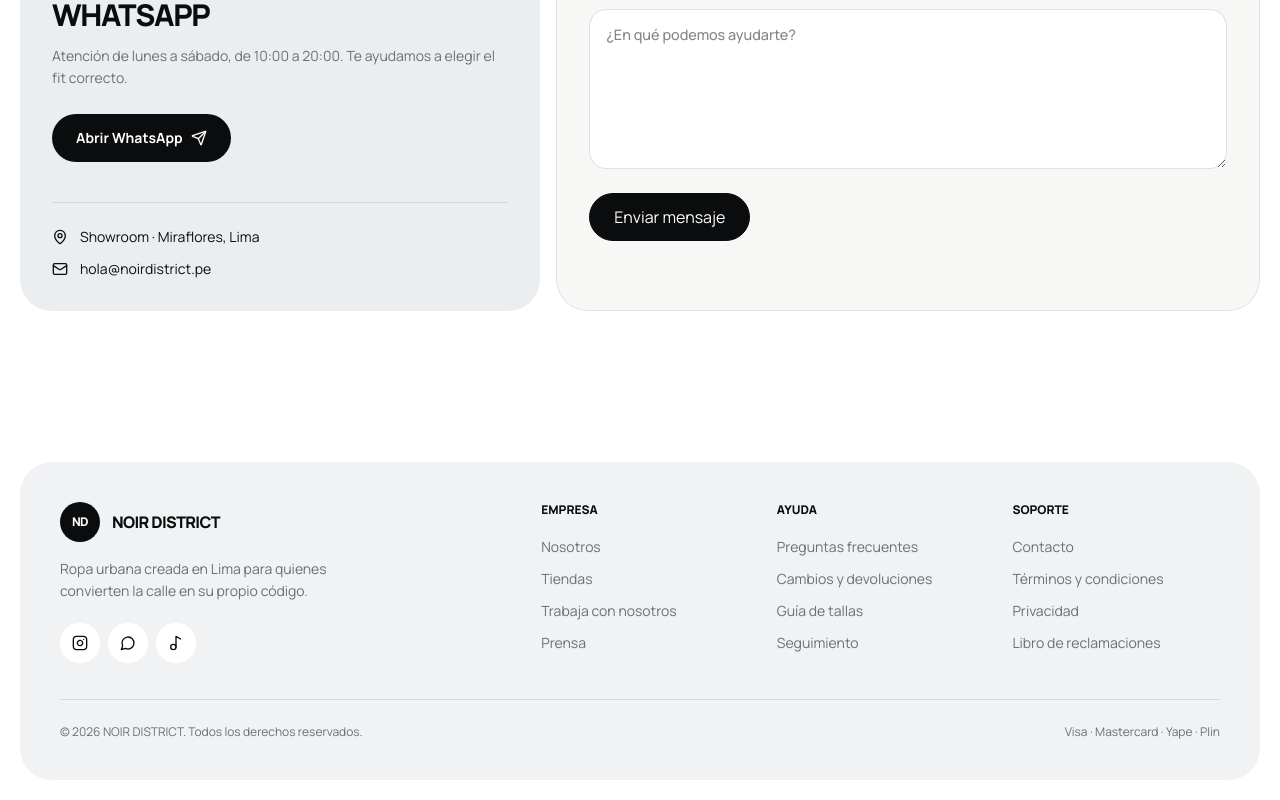
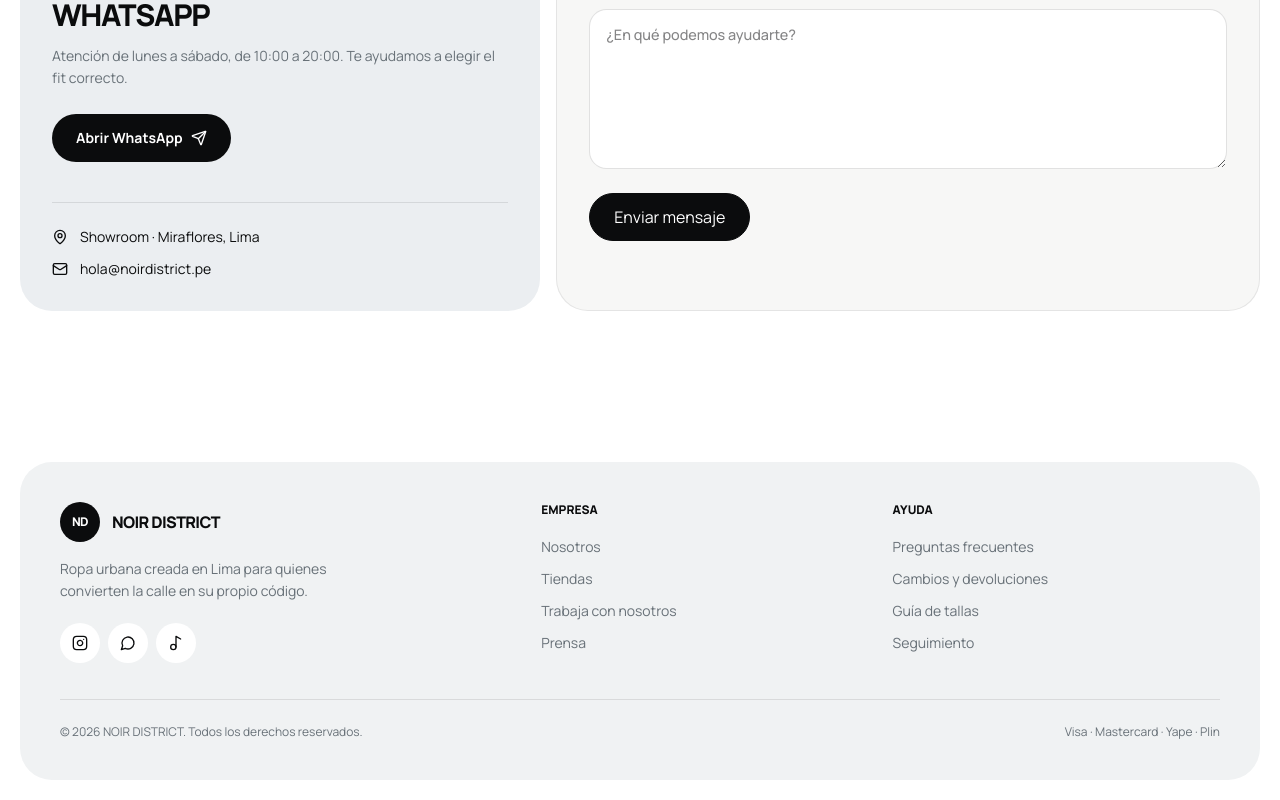
Before and after one commit to JohanMV/noir_distric, a React (Vite) app: page / in a window 1280 px wide. Shown: the part 3449-4249 px from the top of the page. Built offline with nearby package versions, Linux system fonts and the light colour scheme.

Commit message:
Compact footer navigation

```diff
--- a/src/components/layout/Footer.tsx
+++ b/src/components/layout/Footer.tsx
@@ -3,7 +3,6 @@ import { Instagram, MessageCircle, Music2 } from "lucide-react";
 const columns = [
   { title: "Empresa", links: ["Nosotros", "Tiendas", "Trabaja con nosotros", "Prensa"] },
   { title: "Ayuda", links: ["Preguntas frecuentes", "Cambios y devoluciones", "Guía de tallas", "Seguimiento"] },
-  { title: "Soporte", links: ["Contacto", "Términos y condiciones", "Privacidad", "Libro de reclamaciones"] },
 ];
 
 export function Footer() {
@@ -27,7 +26,7 @@ export function Footer() {
               ))}
             </div>
           </div>
-          <div className="grid gap-7 sm:grid-cols-3">
+          <div className="grid grid-cols-2 gap-x-6 gap-y-7">
             {columns.map((column) => (
               <div key={column.title}>
                 <h3 className="text-xs font-extrabold uppercase">{column.title}</h3>
```
